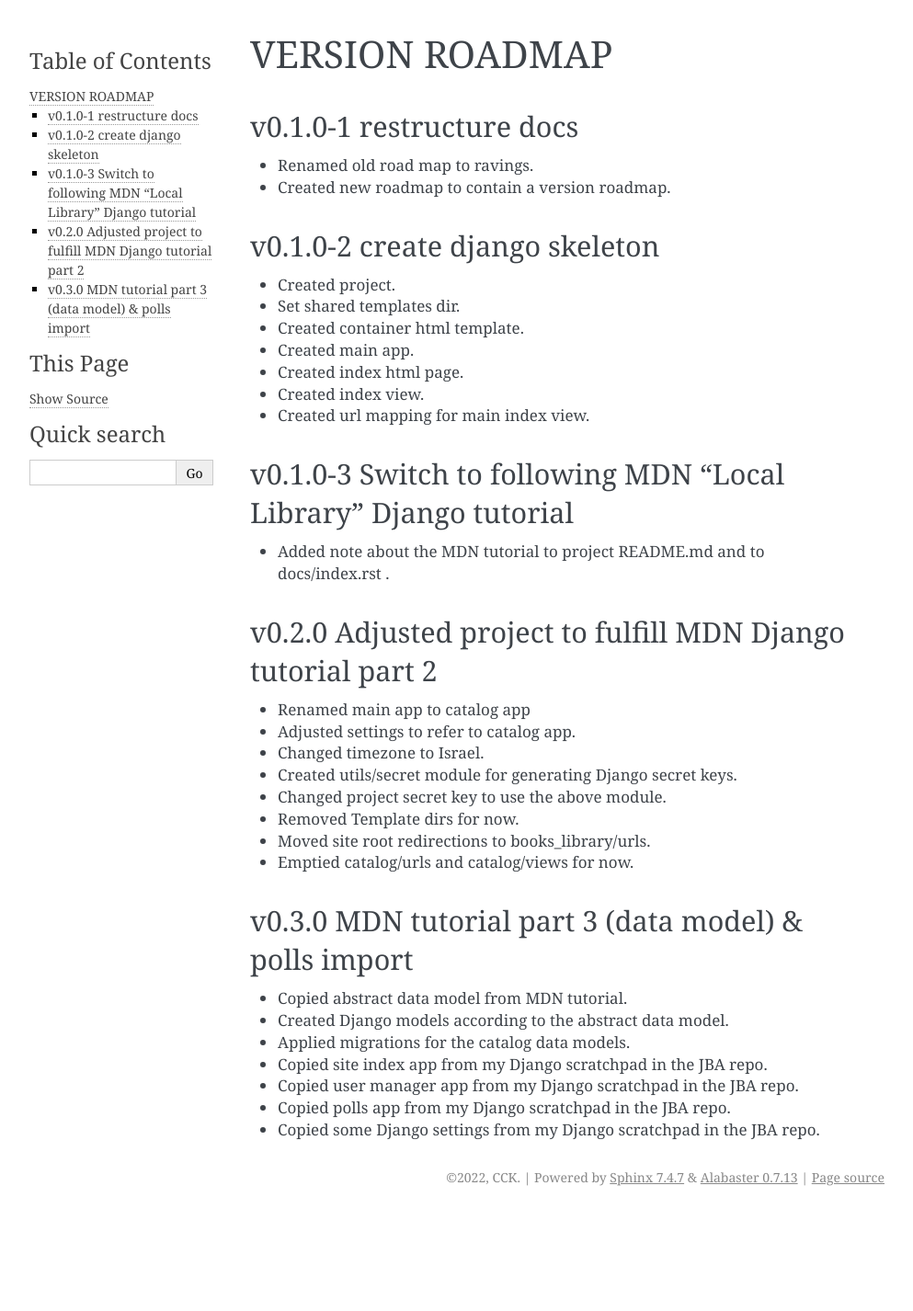
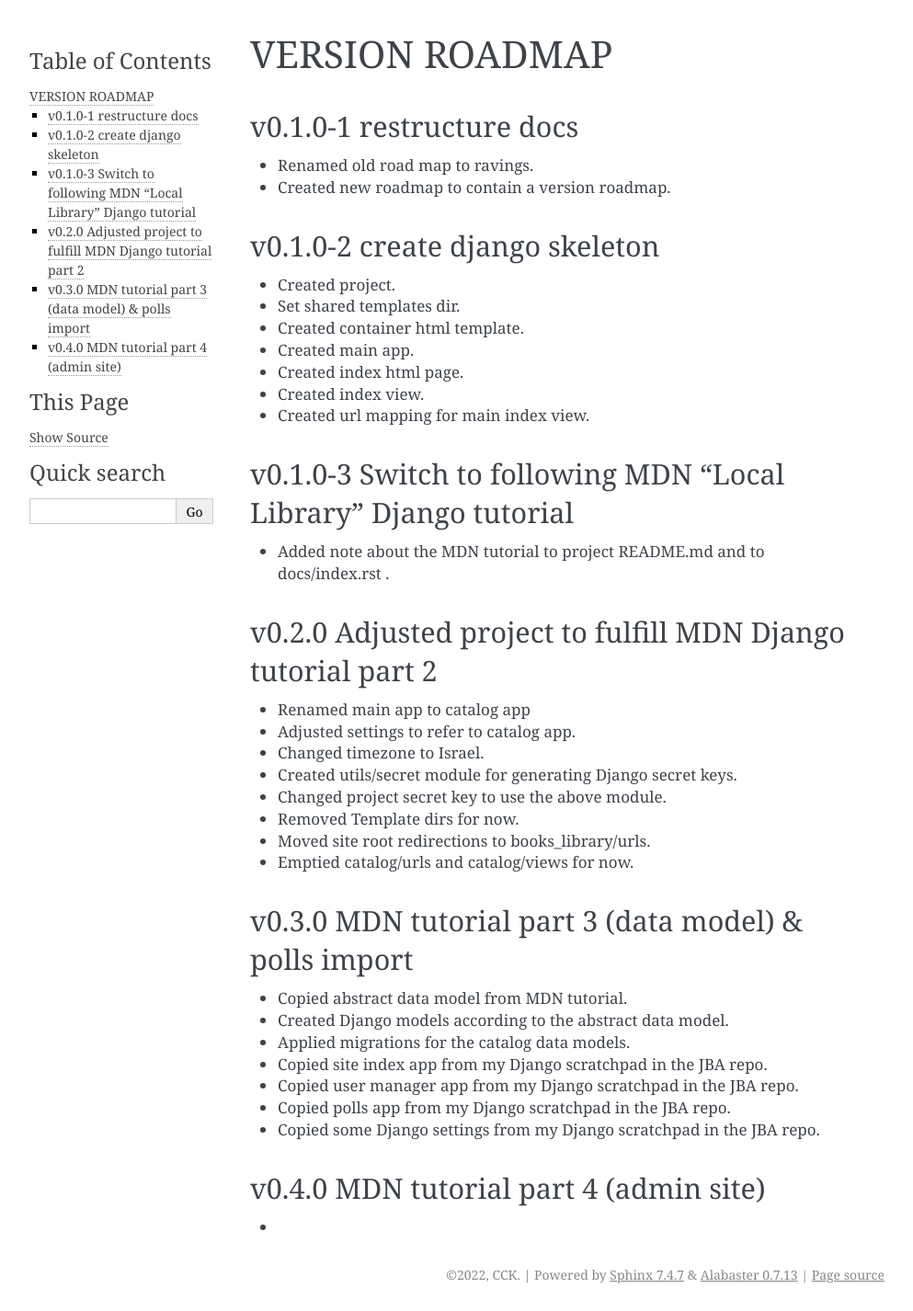
Before and after one commit to c-c-k/books-library, a Sphinx documentation site: the page built from docs/roadmap.rst, in a window 1280 px wide. Shown: the whole page at 92% size, without its empty margins (148-1141 px from the left). Built offline with Sphinx 7.4.7, drawn with Linux system fonts in a browser that asks for light colours; before the commit the page ends 1320 px from its top, so only the background shows below that.

Commit message:
v0.4.0 start.

```diff
--- a/docs/conf.py
+++ b/docs/conf.py
@@ -9,7 +9,7 @@
 project = 'BooksLibrary'
 copyright = '2022, CCK'
 author = 'CCK'
-release = '0.3.0'
+release = '0.4.0'
 
 # -- General configuration ---------------------------------------------------
 # https://www.sphinx-doc.org/en/master/usage/configuration.html#general-configuration
--- a/docs/roadmap.rst
+++ b/docs/roadmap.rst
@@ -45,3 +45,8 @@ v0.3.0 MDN tutorial part 3 (data model) & polls import
 * Copied user manager app from my Django scratchpad in the JBA repo.
 * Copied polls app from my Django scratchpad in the JBA repo.
 * Copied some Django settings from my Django scratchpad in the JBA repo.
+
+v0.4.0 MDN tutorial part 4 (admin site)
+------------------------------------------------------
+
+*
```
